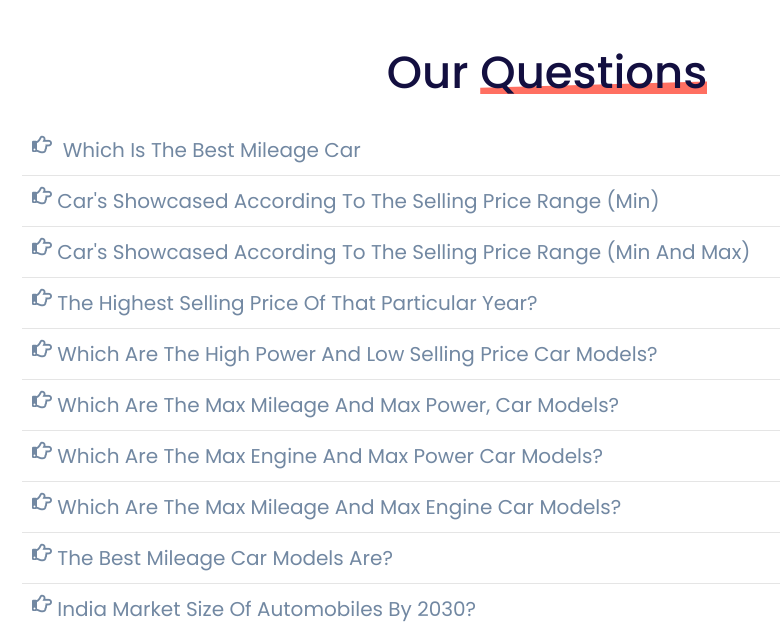
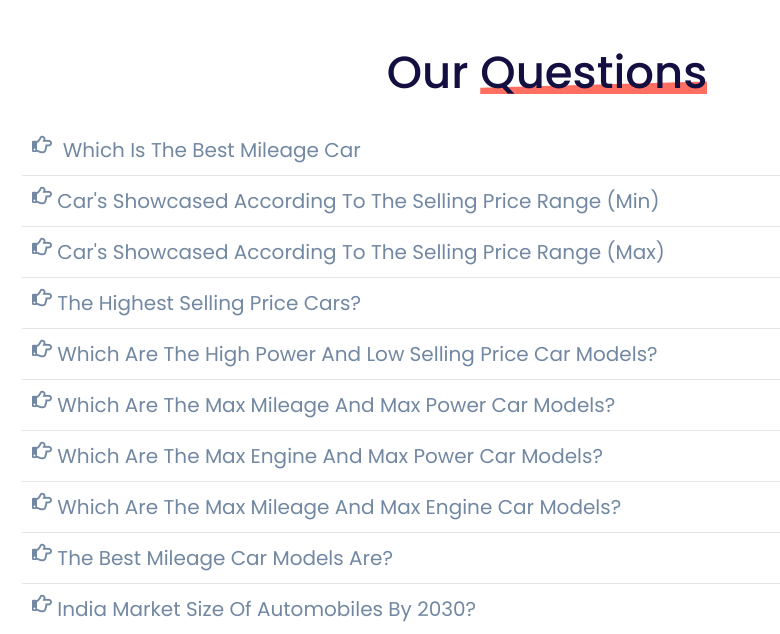
Before and after one commit to rock12231/car-project, a Django app: page / in a window 1280 px wide. Shown: the part 1381-2015 px from the top of the page, without its empty margins (93-873 px from the left). Run offline with Django 4.2, Linux system fonts and the light colour scheme; some libraries are stand-ins or nearby versions.

Commit message:
code with comments

```diff
--- a/selectCar/templates/selectCar/index.html
+++ b/selectCar/templates/selectCar/index.html
@@ -177,11 +177,11 @@
         </div>
         <div class="accordion-item">
             <a href="{% url 'result3' %}" class="hvr-forward"><i class="far fa-hand-point-right"></i> &nbsp;Car's
-                showcased according to the Selling Price Range (Min and Max)</a>
+                showcased according to the Selling Price Range (Max)</a>
         </div>
         <div class="accordion-item">
             <a href="{% url 'result4' %}" class="hvr-forward"><i class="far fa-hand-point-right"></i> &nbsp;The Highest
-                Selling Price of that particular year?</a>
+                Selling Price cars?</a>
         </div>
         <div class="accordion-item">
             <a href="{% url 'result5' %}" class="hvr-forward"><i class="far fa-hand-point-right"></i> &nbsp;Which are
@@ -189,7 +189,7 @@
         </div>
         <div class="accordion-item">
             <a href="{% url 'result6' %}" class="hvr-forward"><i class="far fa-hand-point-right"></i> &nbsp;Which are
-                the Max Mileage and Max Power, car models?</a>
+                the Max Mileage and Max Power car models?</a>
         </div>
         <div class="accordion-item">
             <a href="{% url 'result7' %}" class="hvr-forward"><i class="far fa-hand-point-right"></i> &nbsp;Which are
--- a/selectCar/views.py
+++ b/selectCar/views.py
@@ -5,25 +5,30 @@ import pandas as pd
 import plotly.express as px
 import json
 
+# Read data from csv file
 df = pd.read_csv("selectCar/data/processed_cardekho.csv")
 
+# Current car details
 car: dict = {
-            'car_name': 'Toyota',
-            'car_model': 'Corolla',
-            'car_year': '2018',
-            'car_price': '$100,000',
+            'car_name': "",
+            'car_model': "",
+            'car_year': "",
+            'car_price': "",
             'brand': "",
             'year': "",
-            'cars':"",
-            'msg':""
+            'cars': "",
+            'msg': ""
             }
-# Create your views here.
+
+# Class Based rendering the index page
 class Home(View):
     def get(self, request):
-        # print("hello..........................................................")
         return render(request, 'selectCar/index.html')
 
+# Class Based rendering the Car page
 class Car(View):
+
+    # Get Function to render the car page
     def get(self, request):
         tempDF = df.copy()
         tempOptions = tempDF["Brand"].unique()
@@ -31,32 +36,38 @@ class Car(View):
         tempDF = tempDF.head()
         return render(request, 'selectCar/car.html',{'car':car, "dataT":tempDF.values.tolist(), "dataY":str(tempDF["selling_price"].values.tolist()), "dataX": str(tempDF["name"].values.tolist())})
 
+    # Post Function to render the car page
     def post(self, request):
         tempDF = df.copy()
         tempOptions = tempDF["Brand"].unique()
         car['cars'] = tempOptions
 
+        # Filter the dataframe based on the selected car
         if request.POST["Brand"]:
             tempDF = tempDF[tempDF["Brand"]==request.POST["Brand"]].sort_values('selling_price', ascending=False)
             tempDF = tempDF.head()
 
+        # Filter the dataframe based on the selected year
         if request.POST["year"] and len(request.POST["year"])==4:
-            print("Y................................")
             int_year = int(request.POST["year"])
             tempDF = tempDF[tempDF["year"]==int_year].sort_values('selling_price', ascending=False)
             tempDF = tempDF.head()
 
+        # filter the dataframe based on the selected Price
         if request.POST["price"] and len(request.POST["price"])>4:
-            print("P................................")
             int_price = int(request.POST["price"])
             tempDF = tempDF[tempDF["selling_price"]<int_price].sort_values('mileagev', ascending=False)
             tempDF = tempDF.head()
 
+        # Wrong input message
         else :
             car['msg'] = "Please Enter Valid Year and Amount, Like 2018 and Amount between 1,00,000 to 10,00,000."
             tempDF = tempDF.head()
 
         return render(request, 'selectCar/car.html',{"car":car, "dataT":tempDF.values.tolist(), "dataY":str(tempDF["selling_price"].values.tolist()), "dataX": str(tempDF["name"].values.tolist())})
+
+
+""" --->> Function basded rendering car page with dynamic data & pot Chart.JS Graph and Datatable <<--- """
 
 # 1. Which is the Best Mileage Car
 def data1(request):
@@ -68,19 +79,19 @@ def data1(request):
 # 2. Car's showcased according to the Selling Price Range (Min)
 def data2(request):
     tempDF = df.copy()
-    tempDF = tempDF[(tempDF["mileagev"]>=400000)].sort_values('mileagev', ascending=False)
+    tempDF = tempDF[(tempDF["selling_price"]>=400000)].sort_values('mileagev', ascending=False)
     tempDF = tempDF.head()
     return render(request, 'selectCar/car.html',{'car':car, "dataT":tempDF.values.tolist(), "dataY":str(tempDF["selling_price"].values.tolist()), "dataX": str(tempDF["name"].values.tolist())})
 
-# 2. Car's showcased according to the Selling Price Range (Max)
+# 3. Car's showcased according to the Selling Price Range (Max)
 def data3(request):
     tempDF = df.copy()
-    tempDF = tempDF[(tempDF["mileagev"]<=800000)].sort_values('mileagev', ascending=False)
+    tempDF = tempDF[(tempDF["selling_price"]<=800000)].sort_values('mileagev', ascending=False)
     tempDF = tempDF.head()
     return render(request, 'selectCar/car.html',{'car':car, "dataT":tempDF.values.tolist(), "dataY":str(tempDF["selling_price"].values.tolist()), "dataX": str(tempDF["name"].values.tolist())})
 
 
-# 3. The Highest Selling Price cars?
+# 4. The Highest Selling Price cars?
 def data4(request):
     tempDF = df.copy()
     tempDF = tempDF.sort_values('selling_price', ascending=False).head()
@@ -88,14 +99,14 @@ def data4(request):
     return render(request, 'selectCar/car.html',{'car':car, "dataT":tempDF.values.tolist(), "dataY":str(tempDF["selling_price"].values.tolist()), "dataX": str(tempDF["name"].values.tolist())})
 
 
-# 4. Which are the High Power and Low Selling Price car models?
+# 5. Which are the High Power and Low Selling Price car models?
 def data5(request):
     tempDF = df.copy()
     tempDF = tempDF.sort_values('selling_price', ascending=True).head()
     tempDF = df.sort_values('max_powerv', ascending=False).head()
     return render(request, 'selectCar/car.html',{'car':car, "dataT":tempDF.values.tolist(), "dataY":str(tempDF["selling_price"].values.tolist()), "dataX": str(tempDF["name"].values.tolist())})
 
-# 5. Which are the Max Mileage and Max Power car models?
+# 6. Which are the Max Mileage and Max Power car models?
 def data6(request):
     tempDF = df.copy()
     tempDF = df.sort_values('mileagev', ascending=False).head()
@@ -103,57 +114,22 @@ def data6(request):
     return render(request, 'selectCar/car.html',{'car':car, "dataT":tempDF.values.tolist(), "dataY":str(tempDF["selling_price"].values.tolist()), "dataX": str(tempDF["name"].values.tolist())})
 
 
-# 6. Which are the Max Engine and Max Power car models?
+# 7. Which are the Max Engine and Max Power car models?
 def data7(request):
     tempDF = df.copy()
     tempDF = tempDF.sort_values('enginev', ascending=False).head()
     tempDF=  tempDF.sort_values('max_powerv', ascending=False).head()
     return render(request, 'selectCar/car.html',{'car':car, "dataT":tempDF.values.tolist(), "dataY":str(tempDF["selling_price"].values.tolist()), "dataX": str(tempDF["name"].values.tolist())})
 
-# 7. Which are the Max Mileage and Max Engine car models?
+# 8. Which are the Max Mileage and Max Engine car models?
 def data8(request):
     tempDF = df.copy()
     tempDF = tempDF.sort_values('mileagev', ascending=False).head()
     tempDF=  tempDF.sort_values('enginev', ascending=False).head()
     return render(request, 'selectCar/car.html',{'car':car, "dataT":tempDF.values.tolist(), "dataY":str(tempDF["selling_price"].values.tolist()), "dataX": str(tempDF["name"].values.tolist())})
 
-# 8. The Best Mileage Car models are?
+# 9. The Best Mileage Car models are?
 def data9(request):
     tempDF = df.copy()
     tempDF = tempDF.sort_values('mileagev', ascending=False).head()
     return render(request, 'selectCar/car.html',{'car':car, "dataT":tempDF.values.tolist(), "dataY":str(tempDF["selling_price"].values.tolist()), "dataX": str(tempDF["name"].values.tolist())})
-
-
-
-
-    #     # 1. What is the Best Mileage Car's with Brand name
-    #     # if request.GET.get("Brand"):
-    #         # tempDF = tempDF[tempDF["Brand"]==request.GET["Brand"]].sort_values('mileagev', ascending=False)
-    #     # 2. Car's showcased according to the Selling Price Range (Min and Max)
-    #     # if request.GET.get("Min"):
-    #         # tempDF = tempDF[(tempDF["mileagev"]>=request.GET["Min"])].sort_values('mileagev', ascending=False)
-    #     # if request.Get.get("Max"):
-    #         # tempDF = tempDF[(tempDF["mileagev"]<=request.GET["Max"])].sort_values('mileagev', ascending=False)
-    #     # 3. The Highest Selling Price of that particular year?
-    #     # if request.GET.get("Year"):
-    #         # tempDF = tempDF[tempDF["Year"]==request.GET["Year"]].sort_values('mileagev', ascending=False)
-    #     # 4. Which are the High Power and Low Selling Price car models?
-    #     # if request.GET.get("Year"):
-    #         # tempDF = tempDF[tempDF["Year"]==request.GET["Year"]].sort_values('mileagev', ascending=False)
-    #     # 5. Which are the Max Mileage and Max Power car models?
-    #     # if request.GET.get("Q5"):
-    #         # tempDF = tempDF.sort_values('mileagev', ascending=False).sort_values('max_powerv', ascending=False)
-    #     # 6. Which are the Max Engine and Max Power car models?
-    #     # if request.GET.get("Q6"):
-    #         # tempDF = tempDF.sort_values('enginev', ascending=False).sort_values('max_powerv', ascending=False)
-    #     # 7. Which are the Max Mileage and Max Engine car models?
-    #     # if request.GET.get("Q7"):
-    #         # tempDF = tempDF.sort_values('mileagev', ascending=False).sort_values('enginev', ascending=False)
-    #     # 8. The Best Mileage Car models are?
-    #     # if request.GET.get("Q8"):
-    #         # tempDF = tempDF.sort_values('mileagev', ascending=False)
-    #     if request.method == 'POST':
-    #     # if request.POST.get('Q1'):
-    #         tempDF = tempDF[tempDF["Q"]==request.GET["Q"]].sort_values('mileagev', ascending=False)
-    #         tempDF = tempDF.head()
-    #         return render(request, 'selectCar/car.html',{'car':car, "dataY":str(tempDF["selling_price"].values.tolist()), "dataX": str(tempDF["name"].values.tolist())})
```
